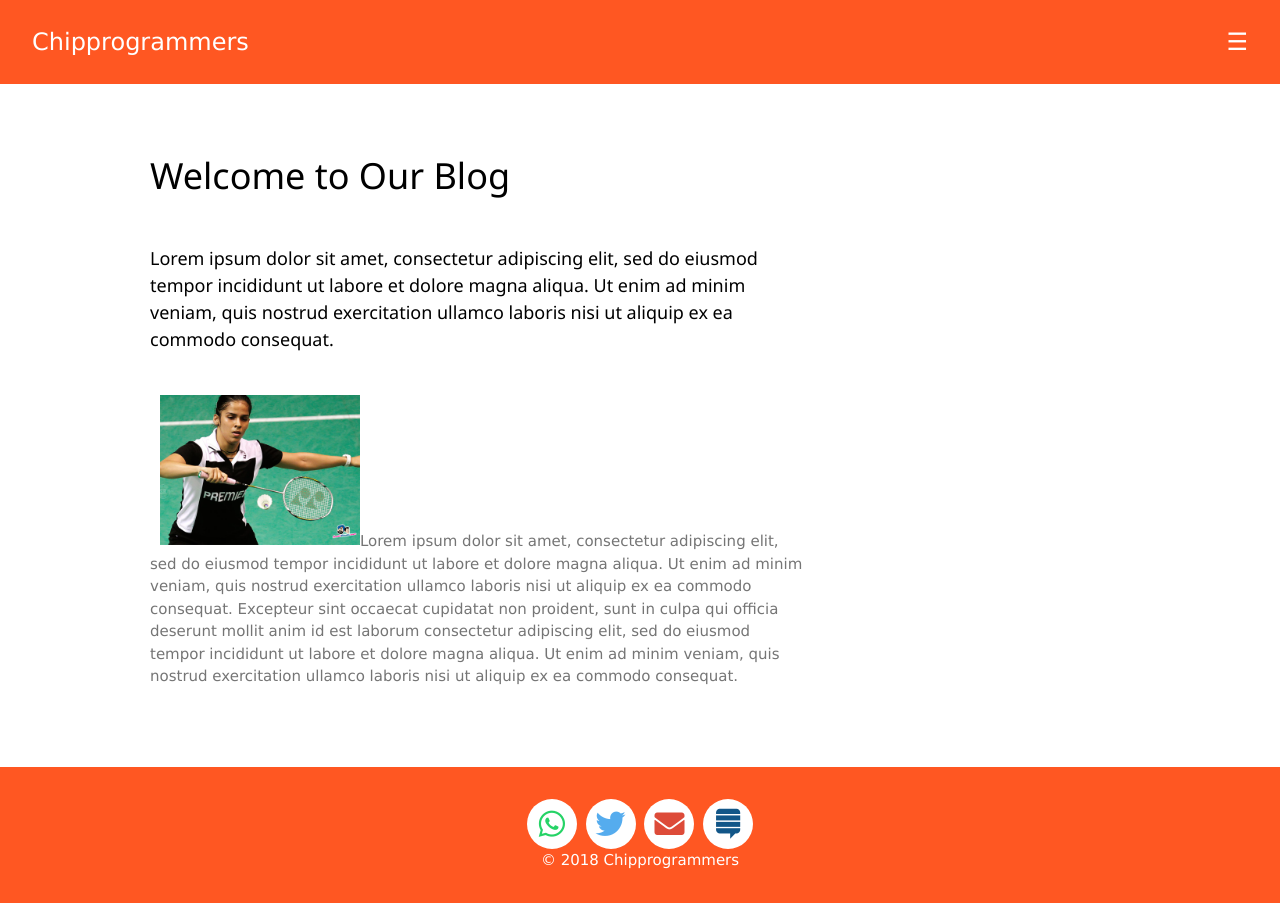
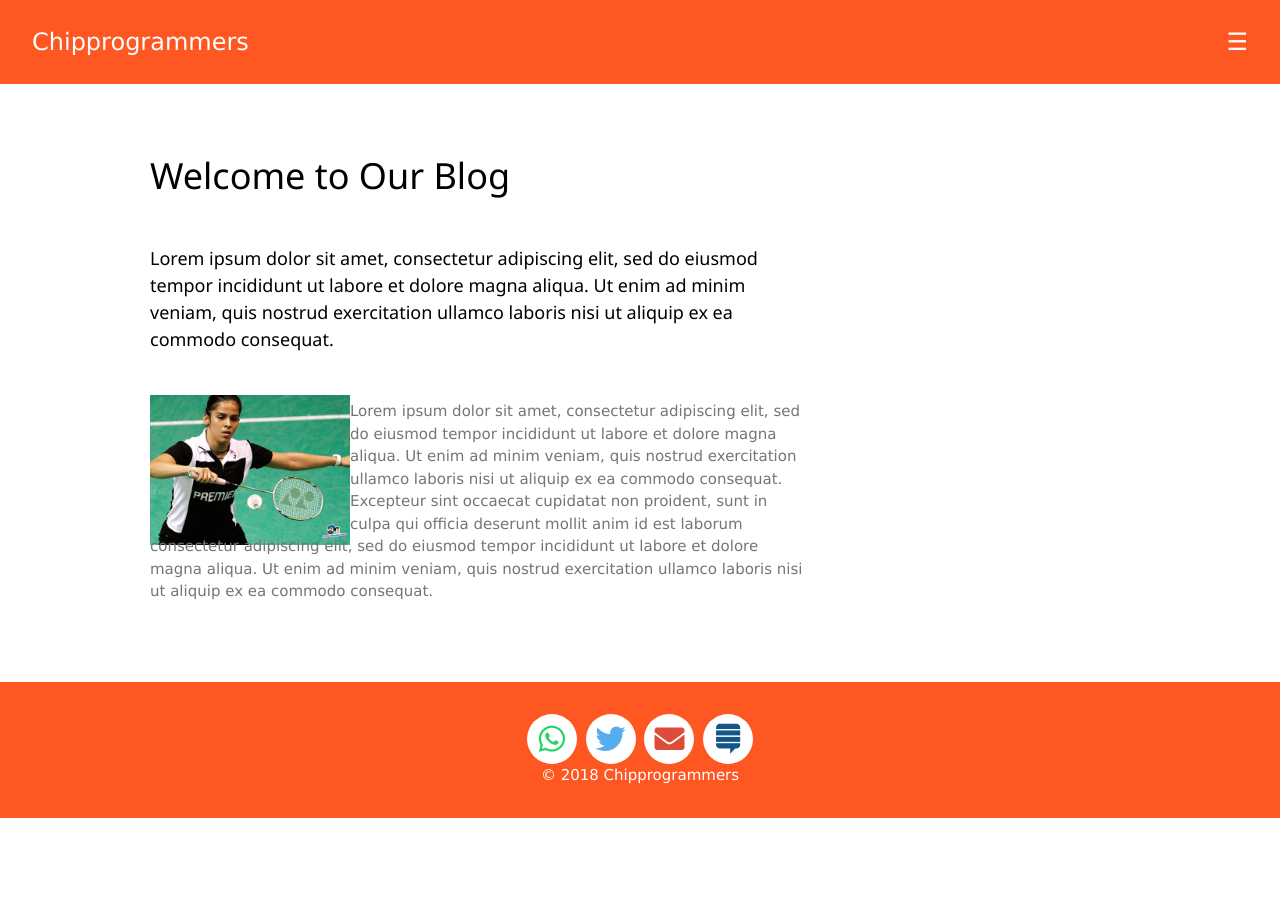
Before and after one commit to techiworld/techiworld.github.io, a Jekyll site: the page built from index.md, in a window 1280 px wide. Built offline with Jekyll 4.4.1, drawn with Linux system fonts in a browser that asks for light colours.

Commit message:
Update main.css

```diff
--- a/css/main.css
+++ b/css/main.css
@@ -2,13 +2,12 @@
 .container {
     width: 200px;
     height: 120px;
-    margin: 4px 10px 0px 10px;
+    float: left;
 }
 
 /* resize images */
 .container img {
     width: 100%;
     height: auto;
-    float:left;
 }
 }
```
